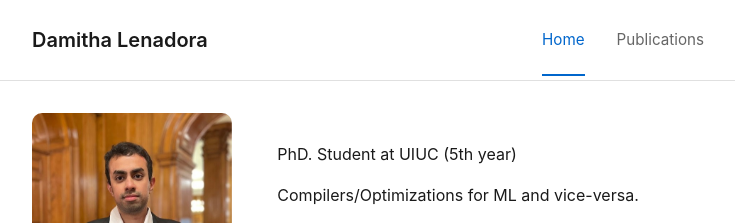
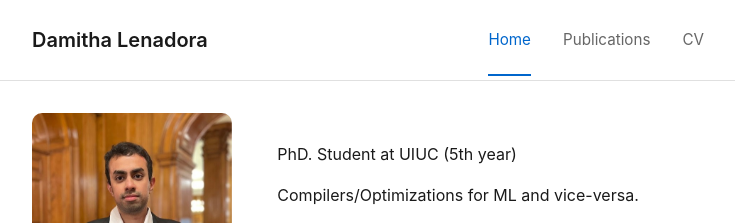
Before and after one commit to Sandeepa1995/sandeepa1995.github.io, a Jekyll site: the page built from index.md, in a window 1280 px wide. Shown: the top 223 px of the page, without its empty margins (272-1007 px from the left). Built offline with Jekyll 4.4.1, drawn with Linux system fonts in a browser that asks for light colours; our own code applies the rules of GitHub Pages for plain Markdown files.

Commit message:
add cv to nav

```diff
--- a/_layouts/default.html
+++ b/_layouts/default.html
@@ -16,6 +16,7 @@
         <li><a href="{{ '/' | relative_url }}" {% if page.url == '/' %}class="active"{% endif %}>Home</a></li>
         <li><a href="{{ '/publications/' | relative_url }}" {% if page.url contains '/publications' %}class="active"{% endif %}>Publications</a></li>
         <!-- <li><a href="{{ '/projects/' | relative_url }}" {% if page.url contains '/projects' %}class="active"{% endif %}>Projects</a></li> -->
+        <li><a href="/assets/cv.pdf" target="_blank">CV</a></li>
       </ul>
     </div>
   </nav>
```
